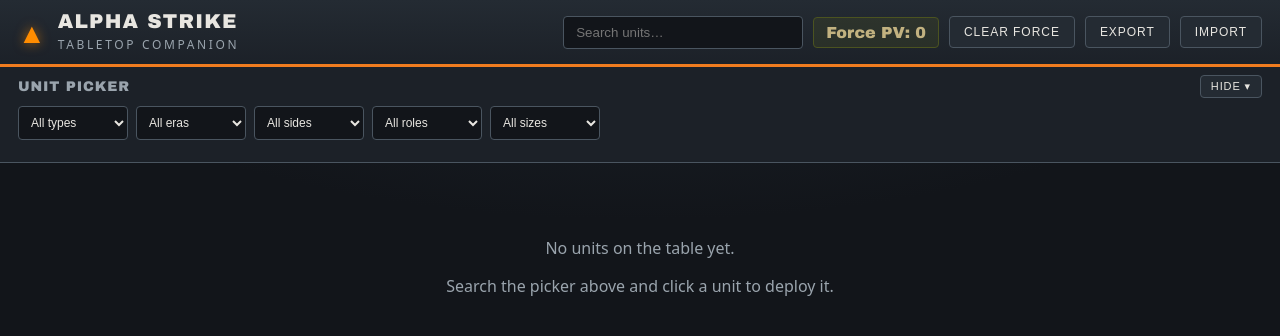
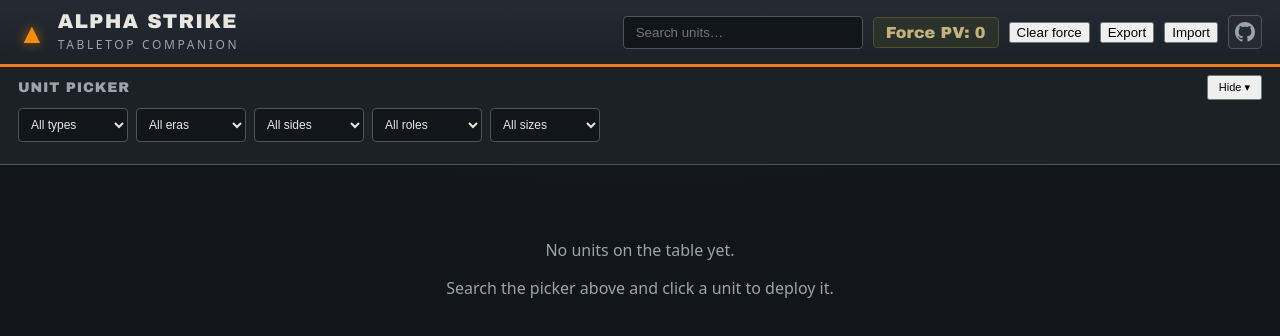
Before and after one commit to superversivesf/alpha-strike-companion, a website with bundled scripts: page site/index.html in a window 1280 px wide. Built offline with nearby package versions, Linux system fonts and the light colour scheme; no server answers.

Commit message:
feat: GitHub link in topbar for source access

```diff
--- a/site/index.html
+++ b/site/index.html
@@ -22,6 +22,12 @@
       <button id="btn-export" class="btn" type="button">Export</button>
       <button id="btn-import" class="btn" type="button">Import</button>
       <input id="import-file" type="file" accept="application/json,.json" hidden>
+      <a class="github-link" href="https://github.com/superversivesf/alpha-strike-companion"
+         target="_blank" rel="noopener" aria-label="Source code on GitHub" title="Source code on GitHub">
+        <svg viewBox="0 0 16 16" width="20" height="20" fill="currentColor" aria-hidden="true">
+          <path d="M8 0C3.58 0 0 3.58 0 8c0 3.54 2.29 6.53 5.47 7.59.4.07.55-.17.55-.38 0-.19-.01-.82-.01-1.49-2.01.37-2.53-.49-2.69-.94-.09-.23-.48-.94-.82-1.13-.28-.15-.68-.52-.01-.53.63-.01 1.08.58 1.23.82.72 1.21 1.87.87 2.33.66.07-.52.28-.87.51-1.07-1.78-.2-3.64-.89-3.64-3.95 0-.87.31-1.59.82-2.15-.08-.2-.36-1.02.08-2.12 0 0 .67-.21 2.2.82.64-.18 1.32-.27 2-.27s1.36.09 2 .27c1.53-1.04 2.2-.82 2.2-.82.44 1.1.16 1.92.08 2.12.51.56.82 1.27.82 2.15 0 3.07-1.87 3.75-3.65 3.95.29.25.54.73.54 1.48 0 1.07-.01 1.93-.01 2.2 0 .21.15.46.55.38A8.01 8.01 0 0 0 16 8c0-4.42-3.58-8-8-8Z"/>
+        </svg>
+      </a>
     </div>
   </header>
 
--- a/site/styles.css
+++ b/site/styles.css
@@ -79,8 +79,20 @@
   background: rgba(75, 83, 32, 0.25);
 }
 
-.btn {
-  padding: 8px 14px;
+.github-link {
+  display: inline-flex;
+  align-items: center;
+  padding: 6px;
+  border: 1px solid var(--border);
+  border-radius: 4px;
+  background: var(--panel-2);
+  color: var(--muted);
+  line-height: 0;
+}
+.github-link:hover {
+  color: var(--accent-strong);
+  border-color: var(--accent);
+}
   border: 1px solid var(--border);
   border-radius: 4px;
   background: var(--panel-2);
```
